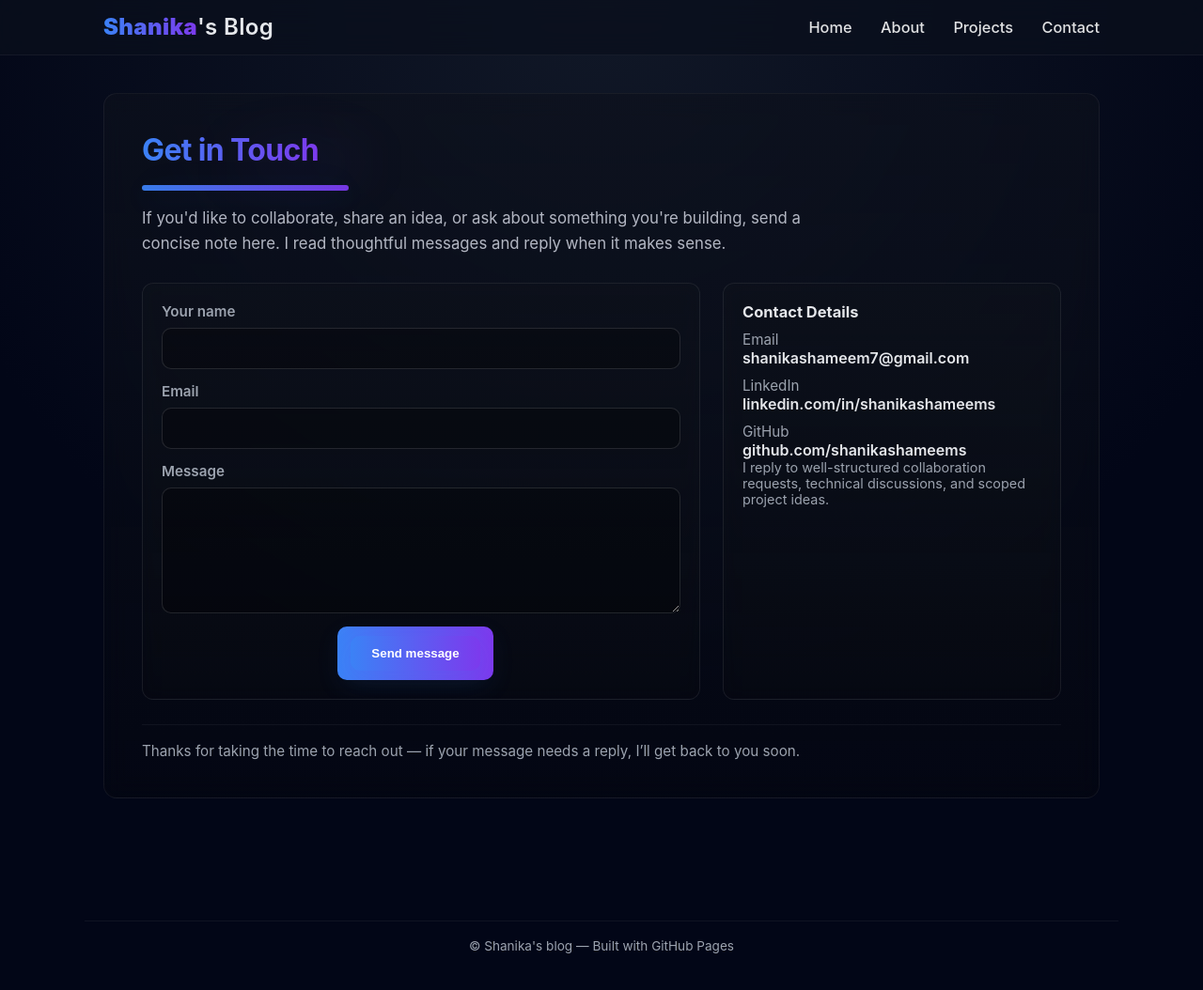
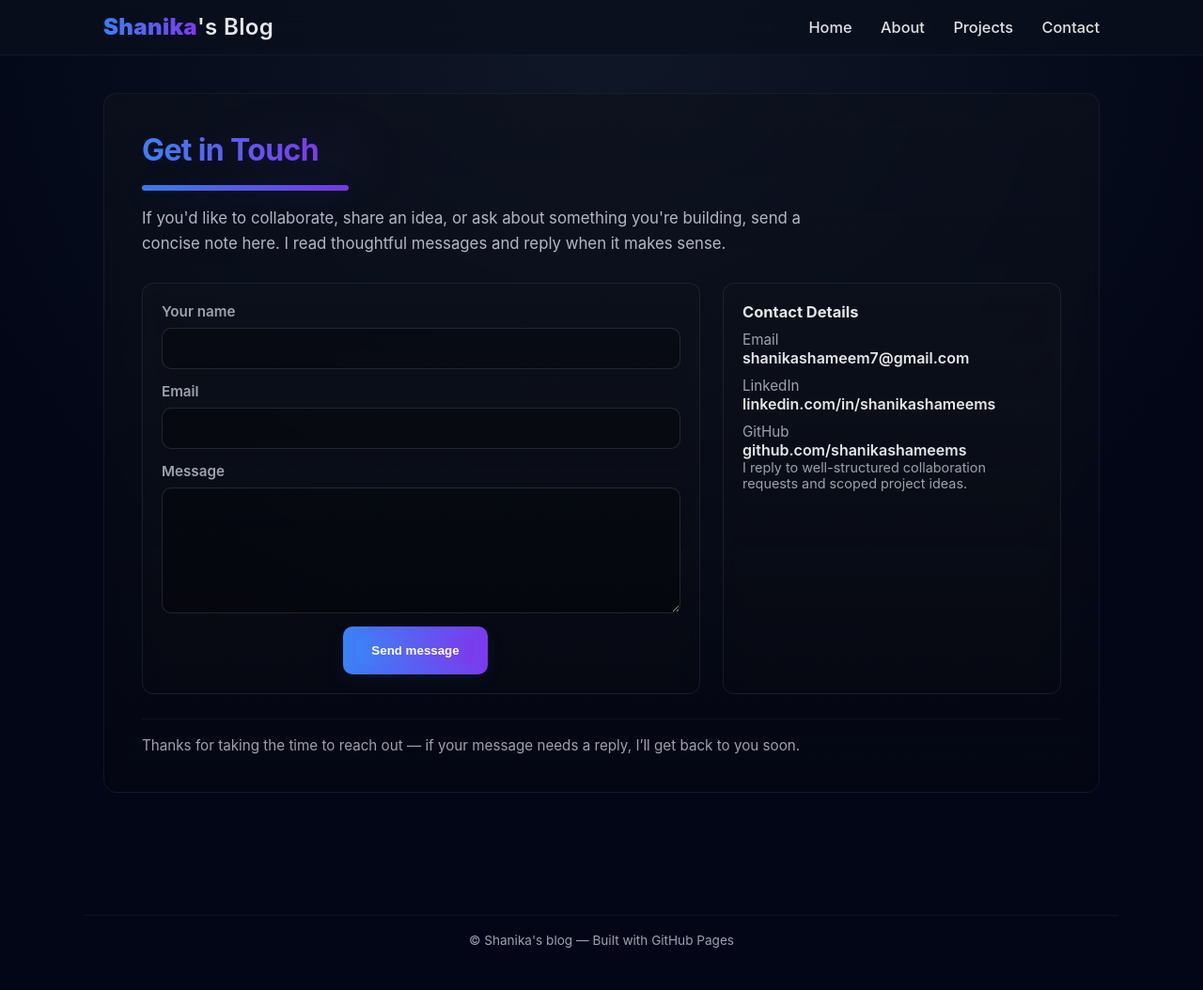
Before and after one commit to shanikashameems/shanikashameems.github.io, a Jekyll site: the page built from contact.md, in a window 1280 px wide and 1073 px high. Shown: the top 1054 px of the window at 94% size. Built offline with Jekyll 4.4.1, drawn with Linux system fonts in a browser that asks for light colours; part of the change alters nothing that is shown.

Commit message:
Update contact.md

```diff
--- a/contact.md
+++ b/contact.md
@@ -72,39 +72,40 @@ title: Contact
   </div>
 
 
-  <!-- GRID: form + info (constrained to max-width to avoid overflow) -->
+  <!-- GRID -->
   <div class="contact-grid" style="display:grid; grid-template-columns: 1fr minmax(280px,360px); gap:24px; position:relative; z-index:2; max-width:1100px; margin:0 auto;">
 
     <!-- FORM CARD -->
     <div class="card form-card" style="opacity:0; animation:fadeSlide .95s ease forwards; animation-delay:.12s; overflow:hidden;">
       <form id="contactForm" action="https://formspree.io/f/mpwvklre" method="POST" novalidate>
 
-        <!-- FIELD: Name -->
+        <!-- NAME -->
         <div class="field">
           <label for="name">Your name</label>
           <input id="name" name="name" type="text" placeholder=" " required autocomplete="name" />
         </div>
 
-        <!-- FIELD: Email -->
+        <!-- EMAIL -->
         <div class="field">
           <label for="email">Email</label>
           <input id="email" name="email" type="email" placeholder=" " required autocomplete="email" />
         </div>
 
-        <!-- FIELD: Message -->
+        <!-- MESSAGE -->
         <div class="field">
           <label for="message">Message</label>
           <textarea id="message" name="message" rows="6" placeholder=" " required></textarea>
         </div>
 
-        <!-- CENTERED BUTTON -->
+        <!-- BUTTON -->
         <div style="display:flex; justify-content:center; align-items:center; gap:12px; margin-top:6px;">
-          <button id="submitBtn" type="submit" class="primary-btn" aria-live="polite" style="position:relative; overflow:visible; display:inline-flex; align-items:center; justify-content:center;">
+          <button id="submitBtn" type="submit" class="primary-btn">
             <span class="btn-text">Send message</span>
           </button>
 
           <div id="formStatus" aria-live="polite" style="color:#9ca3af; font-size:.95rem;"></div>
         </div>
+
       </form>
     </div>
 
@@ -134,11 +135,11 @@ title: Contact
       <div style="flex:1"></div>
 
       <div style="font-size:.9rem; color:#9ca3af;">
-        I reply to well-structured collaboration requests, technical discussions, and scoped project ideas.
+        I reply to well-structured collaboration requests and scoped project ideas.
       </div>
     </aside>
 
-  </div> <!-- /grid -->
+  </div>
 
 
   <!-- FOOTER TEXT -->
@@ -160,8 +161,8 @@ title: Contact
 
 </section>
 
-<!-- MESSAGE SENT MODAL -->
-<div id="sentModal" role="dialog" aria-modal="true" aria-hidden="true" style="
+<!-- SUCCESS MODAL -->
+<div id="sentModal" role="dialog" aria-hidden="true" style="
   position:fixed;
   left:50%;
   top:18%;
@@ -185,8 +186,8 @@ title: Contact
   </div>
 
   <div style="flex:1;">
-    <div id="modalTitle" style="font-weight:700; color:#e5e7eb;">Message sent</div>
-    <div id="modalText" style="color:#b9bec8; font-size:.95rem; margin-top:6px;">Thanks — I received your message and will reply when I can.</div>
+    <div style="font-weight:700; color:#e5e7eb;">Message sent</div>
+    <div style="color:#b9bec8; font-size:.95rem; margin-top:6px;">Form submitted successfully</div>
   </div>
 
   <button id="modalClose" aria-label="Close" style="
@@ -195,7 +196,6 @@ title: Contact
 </div>
 
 <style>
-/* ensure box-sizing site-wide inside this page */
 * { box-sizing: border-box; }
 
 :root{
@@ -206,7 +206,7 @@ title: Contact
   --text: #e5e7eb;
 }
 
-/* cards */
+/* FORM CARD */
 .card{
   border:1px solid rgba(255,255,255,0.08);
   padding:20px;
@@ -215,25 +215,21 @@ title: Contact
   backdrop-filter:blur(8px);
 }
 
-/* fields layout */
+/* FIELDS */
 .field{
   margin-bottom:14px;
-  position:relative;
   display:flex;
   flex-direction:column;
 }
 
-/* labels (above) */
 .field label{
   font-size:.95rem;
   color:var(--muted);
   font-weight:600;
   margin-bottom:8px;
-  transform-origin:left center;
-  transition: transform .22s cubic-bezier(.2,.9,.3,1), color .18s ease, opacity .18s ease;
+  transition: transform .22s, color .18s, opacity .18s;
 }
 
-/* inputs */
 .field input,
 .field textarea{
   width:100%;
@@ -243,107 +239,105 @@ title: Contact
   background:var(--bg-input);
   color:var(--text);
   font-size:.98rem;
-  outline:none;
-  transition: box-shadow .18s ease, border-color .18s ease, transform .08s ease;
-  -webkit-appearance:none;
-  resize:vertical;
 }
 
-/* subtle lift */
-.field input:focus,
-.field textarea:focus{ transform: translateY(-1px); }
-
-/* focus glow (gradient blended) */
 .field input:focus,
 .field textarea:focus{
+  transform: translateY(-1px);
   border-color: rgba(255,255,255,0.18);
   box-shadow:
     0 14px 40px rgba(59,130,246,0.08),
-    0 0 48px rgba(124,58,237,0.05),
-    inset 0 0 0 1px rgba(255,255,255,0.02);
+    0 0 48px rgba(124,58,237,0.05);
 }
 
-/* label uplift when focused / filled */
 .field:focus-within label,
 .field.filled label{
   transform: translateY(-6px) scale(.99);
   color: var(--accent-1);
-  opacity:1;
 }
 
-/* primary button */
+/* SMALLER BUTTON (Option A) */
 .primary-btn, .primary-btn .btn-text {
-  padding:11px 22px;
-  border-radius:10px;
+  padding: 8px 16px;   /* <-- smaller size */
+  border-radius: 8px;  /* <-- slightly smaller pill */
   background: linear-gradient(90deg, var(--accent-1), var(--accent-2));
   border:none;
   color:white;
   font-weight:700;
   cursor:pointer;
-  transition: transform .14s ease, box-shadow .18s ease, opacity .12s ease;
-  box-shadow: 0 8px 26px rgba(59,130,246,0.08);
-  position:relative;
+  transition: transform .14s, box-shadow .18s;
+  box-shadow: 0 6px 20px rgba(59,130,246,0.08);
   display:inline-flex;
   align-items:center;
   justify-content:center;
 }
-.primary-btn:hover{ transform: translateY(-3px); box-shadow: 0 18px 40px rgba(59,130,246,0.12); }
-
-/* modal show/hide */
-#sentModal.show{ animation: modalIn .42s cubic-bezier(.2,.9,.28,1) forwards; opacity:1; pointer-events:auto; transform:translate(-50%,0); top:22%; }
-@keyframes modalIn {
-  0% { opacity:0; transform:translate(-50%,-18%); filter:blur(6px) scale(.98); }
-  60% { opacity:1; transform:translate(-50%,2%); filter:blur(0) scale(1.02); }
-  100% { transform:translate(-50%,0); opacity:1; filter:blur(0); }
+.primary-btn:hover{
+  transform: translateY(-3px);
+  box-shadow: 0 16px 26px rgba(59,130,246,0.12);
 }
 
-/* basic animations */
-@keyframes underlineIn { 0% { transform: scaleX(0); opacity:0; } 60% { transform: scaleX(1.02); opacity:1; } 100% { transform: scaleX(1); opacity:1; } }
-@keyframes contactReveal { 0% { opacity:0; transform:translateY(18px); filter:blur(12px); } 70% { opacity:1; transform:translateY(0); filter:blur(0); } 100% { opacity:1; } }
-@keyframes fadeSlide { 0% { opacity:0; transform:translateY(12px); filter:blur(10px); } 70% { opacity:1; transform:translateY(0); filter:blur(0); } 100% { opacity:1; } }
+/* MODAL */
+#sentModal.show{
+  animation: modalIn .42s ease forwards;
+  opacity:1;
+  pointer-events:auto;
+  transform:translate(-50%,0);
+  top:22%;
+}
+@keyframes modalIn {
+  0% { opacity:0; transform:translate(-50%,-18%) scale(.96); }
+  60% { opacity:1; transform:translate(-50%,2%) scale(1.02); }
+  100% { transform:translate(-50%,0) scale(1); }
+}
 
-/* responsive */
-@media (max-width:900px){
-  .contact-grid { grid-template-columns: 1fr !important; padding:0 12px; }
-  .card { padding:16px; }
-  .field label { margin-bottom:6px; }
+/* PAGE ANIMATIONS */
+@keyframes underlineIn {
+  0% { transform: scaleX(0); opacity:0; }
+  100% { transform: scaleX(1); opacity:1; }
+}
+@keyframes contactReveal {
+  0% { opacity:0; transform:translateY(18px) scale(.97); }
+  100% { opacity:1; transform:translateY(0) scale(1); }
+}
+@keyframes fadeSlide {
+  0% { opacity:0; transform:translateY(12px); }
+  100% { opacity:1; transform:translateY(0); }
 }
 </style>
 
-<!-- INTERACTIVE JAVASCRIPT -->
 <script>
 (function () {
-  // floating label helper
+
+  /* FLOATING LABEL FIXES */
   const fields = document.querySelectorAll('.field');
   fields.forEach(field => {
     const input = field.querySelector('input, textarea');
     if (!input) return;
+
     const update = () => {
-      if (input.value && input.value.trim() !== '') field.classList.add('filled');
-      else field.classList.remove('filled');
+      if (input.value.trim() !== "") field.classList.add("filled");
+      else field.classList.remove("filled");
     };
+
     update();
-    input.addEventListener('input', update);
-    input.addEventListener('blur', update);
-    input.addEventListener('focus', () => field.classList.add('focused'));
-    input.addEventListener('blur', () => field.classList.remove('focused'));
+    input.addEventListener("input", update);
+    input.addEventListener("blur", update);
   });
 
-  // form submission & UI
+
+  /* FORM HANDLER */
   const form = document.getElementById('contactForm');
   const status = document.getElementById('formStatus');
   const submitBtn = document.getElementById('submitBtn');
   const modal = document.getElementById('sentModal');
-  const modalClose = document.getElementById('modalClose');
+  const closeBtn = document.getElementById('modalClose');
 
   form.addEventListener('submit', async (e) => {
     e.preventDefault();
-    // Do not show "Sending..." — per your request keep only final message
     submitBtn.disabled = true;
-    submitBtn.classList.add('loading');
 
+    const data = new FormData(form);
     const action = form.getAttribute('action');
-    const data = new FormData(form);
 
     try {
       const res = await fetch(action, {
@@ -354,50 +348,38 @@ title: Contact
 
       if (res.ok) {
         form.reset();
-        document.querySelectorAll('.field').forEach(f => f.classList.remove('filled'));
-        // EXACT success message (only this)
         status.style.color = '#7ee787';
         status.textContent = 'Form submitted successfully';
 
-        // show modal
         modal.classList.add('show');
-        modal.setAttribute('aria-hidden', 'false');
 
-        // auto-close modal after 2 seconds (2000ms)
         setTimeout(() => {
           modal.classList.remove('show');
-          modal.setAttribute('aria-hidden', 'true');
         }, 2000);
 
-        // clear the status after 2 seconds as well
         setTimeout(() => {
           status.textContent = '';
         }, 2000);
 
       } else {
-        // simple, minimal error message
         status.style.color = '#ff9b9b';
         status.textContent = 'Could not send message';
-        setTimeout(() => { status.textContent = ''; }, 3000);
+        setTimeout(() => { status.textContent = '' }, 2000);
       }
+
     } catch (err) {
       status.style.color = '#ff9b9b';
       status.textContent = 'Could not send message';
-      setTimeout(() => { status.textContent = ''; }, 3000);
-    } finally {
-      submitBtn.classList.remove('loading');
-      submitBtn.disabled = false;
+      setTimeout(() => { status.textContent = '' }, 2000);
     }
+
+    submitBtn.disabled = false;
   });
 
-  // close modal
-  modalClose.addEventListener('click', () => {
+  /* CLOSE MODAL */
+  closeBtn.addEventListener('click', () => {
     modal.classList.remove('show');
-    modal.setAttribute('aria-hidden', 'true');
   });
-
-  // close with Esc
-  document.addEventListener('keydown', (e) => { if (e.key === 'Escape') { modal.classList.remove('show'); modal.setAttribute('aria-hidden','true'); } });
 
 })();
 </script>
```
